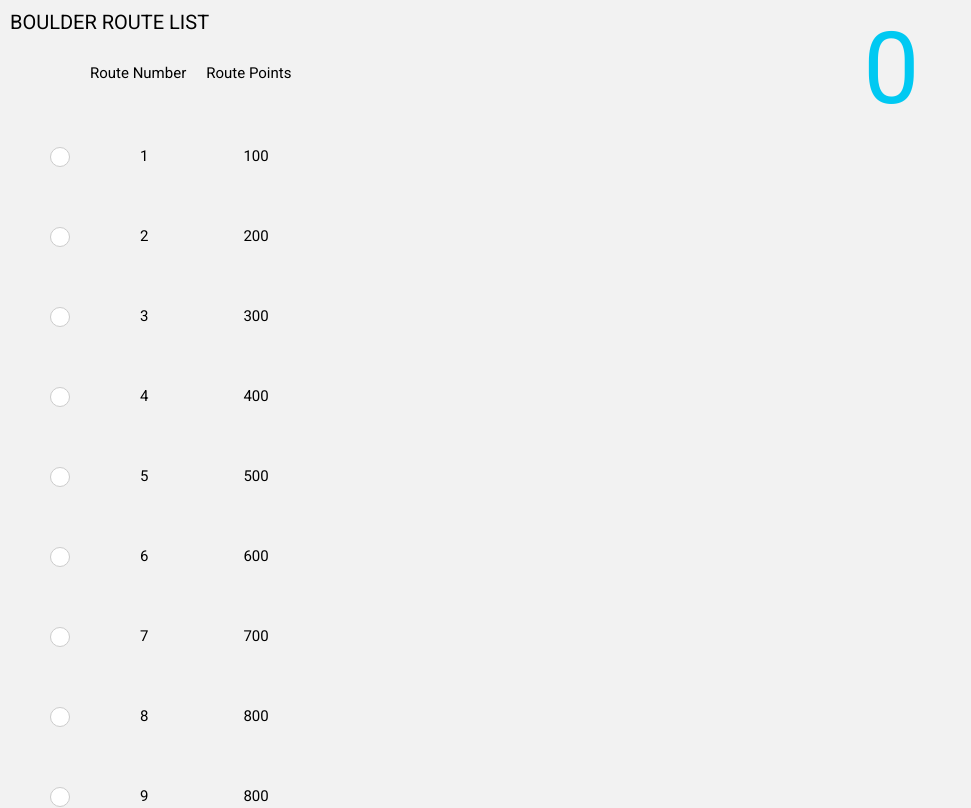
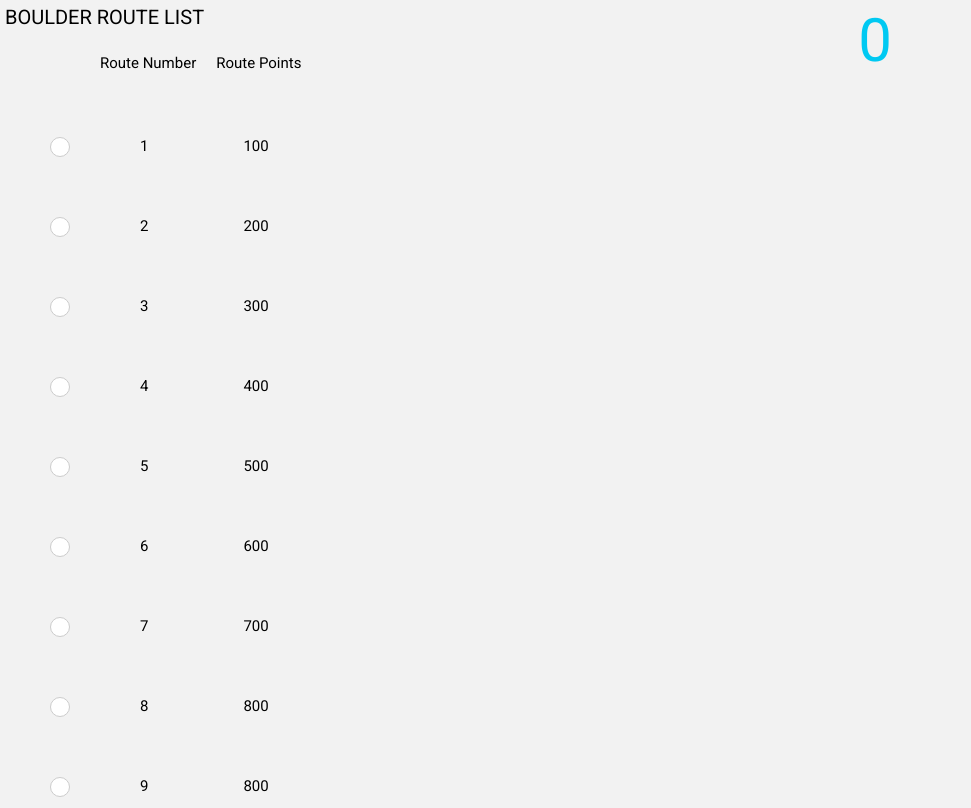
Before and after one commit to megdadkins7/boulder, a React (Create React App) app: page / in a window 1280 px wide. Shown: the top 808 px of the page, without its empty margins (0-971 px from the left). Built offline with nearby package versions, Linux system fonts and the light colour scheme.

Commit message:
updated more styling

```diff
--- a/src/components/Boulders.js
+++ b/src/components/Boulders.js
@@ -15,13 +15,13 @@ const StyledBoulders = styled.div`
     padding 10px;
   }
   .BoulderHeader {
-    margin: 10px;
+    margin: 5px;
     text-transform: uppercase;
     font-size: 2rem;
   }
   .RouteTitle {
     padding: 10px;
-    margin-left: 70px;
+    margin-left: 80px;
   }
   .RoutePoints {
     padding: 10px;
--- a/src/components/Scorecard.js
+++ b/src/components/Scorecard.js
@@ -2,8 +2,8 @@ import React from 'react'
 import styled from 'styled-components'
 
 const StyledScorecard = styled.div`
-  margin: 10px;
-  font-size: 10rem;
+  margin: 5px;
+  font-size: 6rem;
   color: #00C9F2;
 `;
 
```
